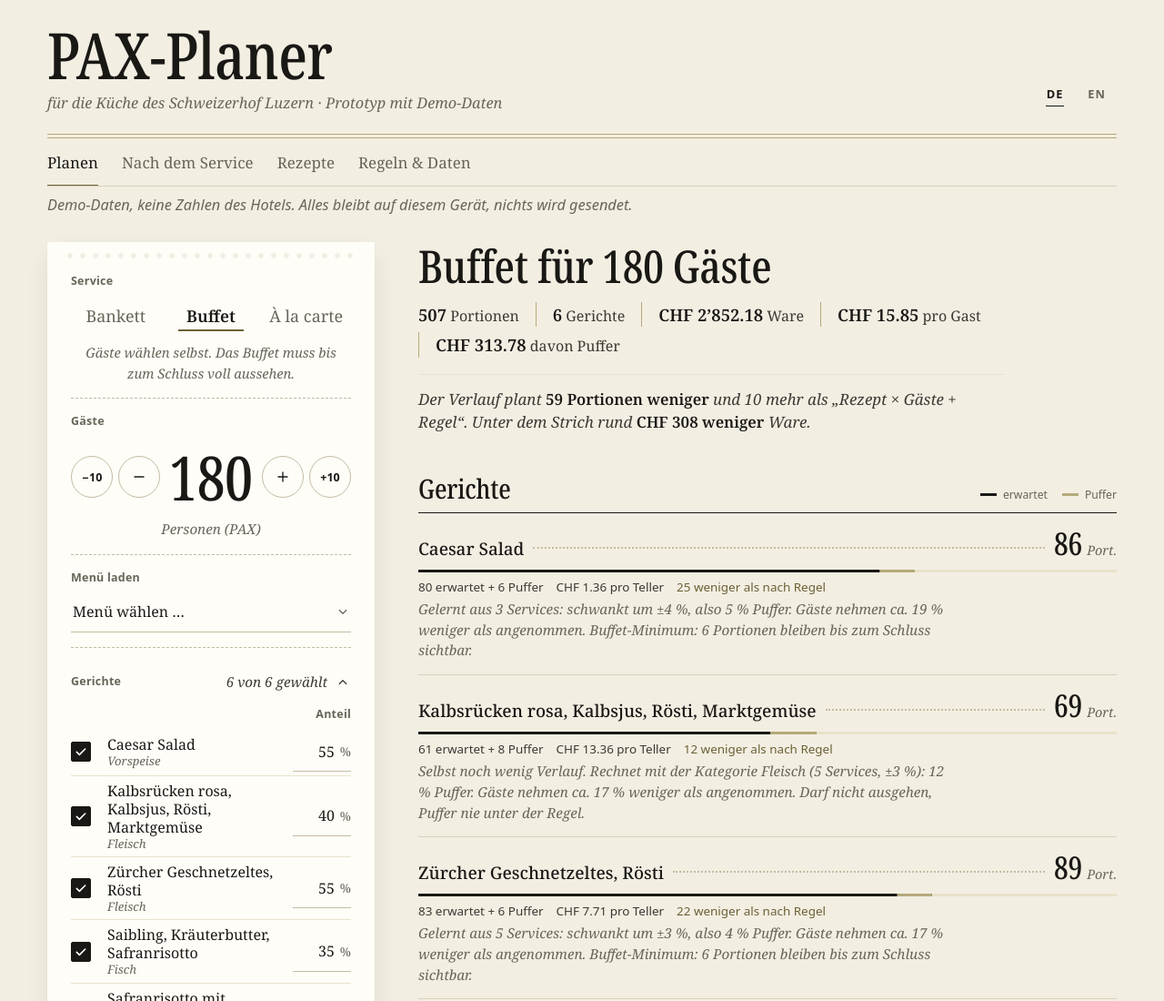
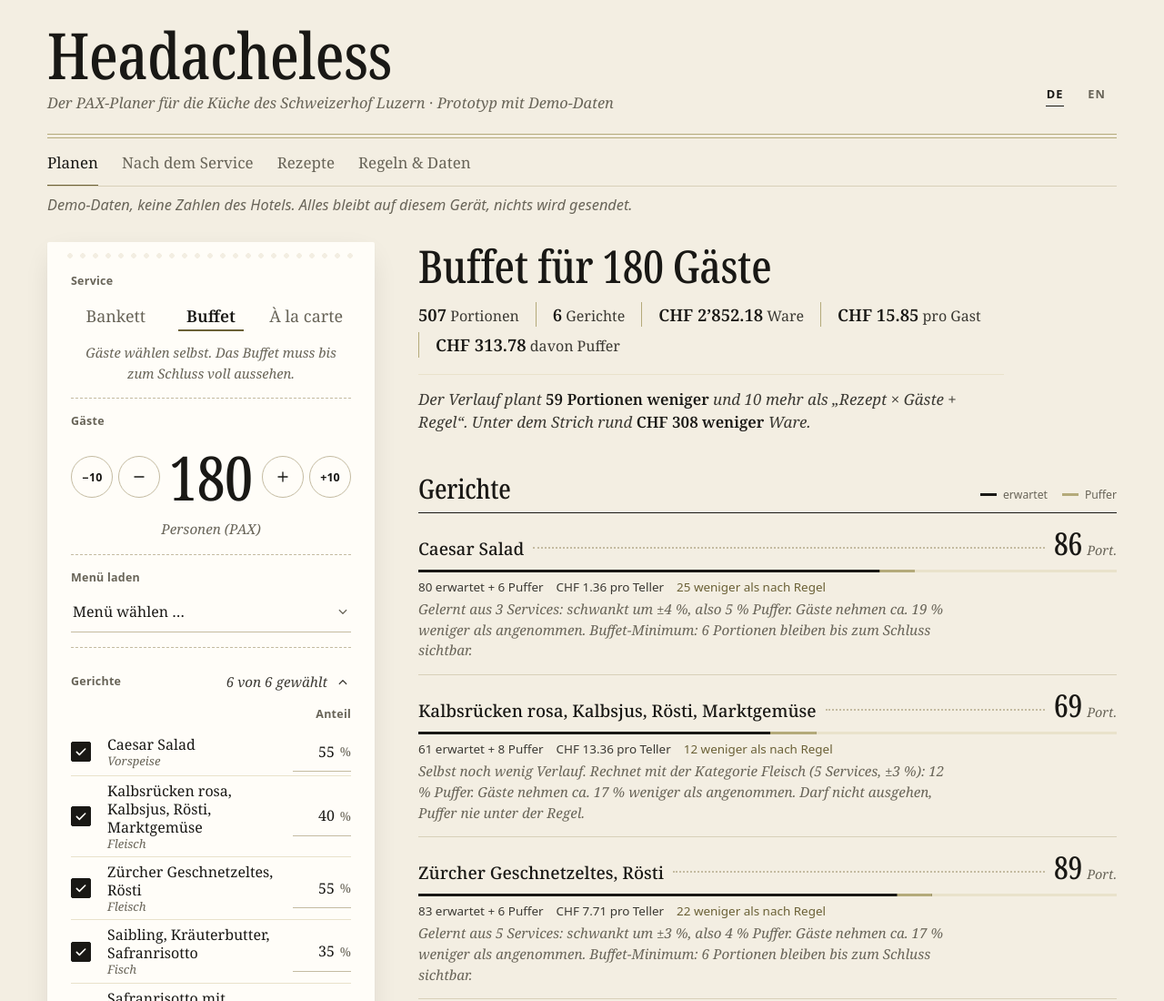
Before and after one commit to DunneWorks/headacheless, a plain HTML site: page index.html in a window 1280 px wide. Shown: the top 1100 px of the page at 91% size. Drawn offline with Linux system fonts and the light colour scheme.

Commit message:
Rename the app to Headacheless
Co-Authored-By: Claude Opus 5.5 <noreply@anthropic.com>

```diff
--- a/index.html
+++ b/index.html
@@ -6,10 +6,12 @@
 <meta name="theme-color" content="#f3eee2">
 <meta name="robots" content="noindex, nofollow">
 <meta name="apple-mobile-web-app-capable" content="yes">
-<title>PAX-Planer · Schweizerhof Luzern</title>
-<meta name="description" content="Prototyp: Portionen, Mise en place und Bestellung pro Gericht, mit einem Puffer, der aus jedem Service lernt.">
+<title>Headacheless · Schweizerhof Luzern</title>
+<meta name="application-name" content="Headacheless">
+<meta name="apple-mobile-web-app-title" content="Headacheless">
+<meta name="description" content="Headacheless, Prototyp: Portionen, Mise en place und Bestellung pro Gericht, mit einem Puffer, der aus jedem Service lernt.">
 <!--
-  PAX planner, concept prototype for the Schweizerhof Luzern kitchen. Version 2, phone first.
+  Headacheless: the PAX planner, concept prototype for the Schweizerhof Luzern kitchen. Version 2, phone first.
   Built from .claude/skills/fnb-kitchen-pilot. Edit this source, then run build.py.
   One offline file: no network, no login. Data lives in this browser (localStorage),
   with backup export and import. Demo data only: no figures from the hotel.
@@ -400,8 +402,8 @@ footer.wrap{border-top:1px solid var(--hair);padding-top:18px;padding-bottom:34p
 <header class="mast wrap">
   <div class="mast__in">
     <div>
-      <h1 data-t="appTitle">PAX-Planer</h1>
-      <p data-t="appSub">für die Küche des Schweizerhof Luzern · Prototyp mit Demo-Daten</p>
+      <h1 data-t="appTitle">Headacheless</h1>
+      <p data-t="appSub">Der PAX-Planer für die Küche des Schweizerhof Luzern · Prototyp mit Demo-Daten</p>
     </div>
     <div class="lang" role="group" aria-label="Sprache / Language">
       <button type="button" data-lang="de" aria-pressed="true">DE</button>
@@ -437,7 +439,7 @@ footer.wrap{border-top:1px solid var(--hair);padding-top:18px;padding-bottom:34p
 "use strict";
 /* ======================= words ======================= */
 const T={
-de:{skip:"Zum Inhalt",appTitle:"PAX-Planer",appSub:"für die Küche des Schweizerhof Luzern · Prototyp mit Demo-Daten",
+de:{skip:"Zum Inhalt",appTitle:"Headacheless",appSub:"Der PAX-Planer für die Küche des Schweizerhof Luzern · Prototyp mit Demo-Daten",
  tabPlan:"Planen",tabAfter:"Nach dem Service",tabRecipes:"Rezepte",tabRules:"Regeln & Daten",
  tabPlanS:"Planen",tabAfterS:"Service",tabRecipesS:"Rezepte",tabRulesS:"Regeln",
  notice:"Demo-Daten, keine Zahlen des Hotels. Alles bleibt auf diesem Gerät, nichts wird gesendet.",
@@ -510,9 +512,9 @@ de:{skip:"Zum Inhalt",appTitle:"PAX-Planer",appSub:"für die Küche des Schweize
  resetDemo:"Auf Demo-Daten zurücksetzen",confirmReset:"Alle eigenen Rezepte und den Verlauf durch die Demo-Daten ersetzen?",
  imported:"Importiert: {n} Komponente(n).",importFail:"Datei nicht lesbar. Bitte die Vorlage verwenden.",backupLoaded:"Sicherung geladen.",
  csvHead:"Komponente;Ergibt;Einheit;Zutat;Menge;Einheit;CHF pro kg/l/Stk;Gebinde;Haltbar Tage;Lieferant",
- xTitle:"Bestellliste · {svc} · {pax} Gäste",xSub:"Erstellt am {date} mit dem PAX-Planer (Prototyp, Demo-Daten)",xUnit:"Einheit",xPack:"Gebinde",xSheet:"Bestellung",
+ xTitle:"Bestellliste · {svc} · {pax} Gäste",xSub:"Erstellt am {date} mit Headacheless (Prototyp, Demo-Daten)",xUnit:"Einheit",xPack:"Gebinde",xSheet:"Bestellung",
  unit_g:"g",unit_ml:"ml",unit_pcs:"Stk",unit_port:"Port.",days:"T."},
-en:{skip:"Skip to content",appTitle:"PAX planner",appSub:"for the Schweizerhof Luzern kitchen · prototype with demo data",
+en:{skip:"Skip to content",appTitle:"Headacheless",appSub:"The PAX planner for the Schweizerhof Luzern kitchen · prototype with demo data",
  tabPlan:"Plan",tabAfter:"After service",tabRecipes:"Recipes",tabRules:"Rules & data",
  tabPlanS:"Plan",tabAfterS:"Service",tabRecipesS:"Recipes",tabRulesS:"Rules",
  notice:"Demo data, not the hotel's figures. Everything stays on this device. Nothing is sent.",
@@ -585,7 +587,7 @@ en:{skip:"Skip to content",appTitle:"PAX planner",appSub:"for the Schweizerhof L
  resetDemo:"Reset to demo data",confirmReset:"Replace all your recipes and history with the demo data?",
  imported:"Imported: {n} component(s).",importFail:"Couldn't read the file. Please use the template.",backupLoaded:"Backup loaded.",
  csvHead:"Component;Makes;Unit;Ingredient;Qty;Unit;CHF per kg/l/pc;Pack;Keeps days;Supplier",
- xTitle:"Order list · {svc} · {pax} guests",xSub:"Made on {date} with the PAX planner (prototype, demo data)",xUnit:"Unit",xPack:"Pack",xSheet:"Order",
+ xTitle:"Order list · {svc} · {pax} guests",xSub:"Made on {date} with Headacheless (prototype, demo data)",xUnit:"Unit",xPack:"Pack",xSheet:"Order",
  unit_g:"g",unit_ml:"ml",unit_pcs:"pcs",unit_port:"ptn",days:"d"}
 };
 const SVC=["banquet","buffet","alacarte"];
@@ -1210,7 +1212,7 @@ document.addEventListener("click",e=>{
     case"deleteComp":if(r){const used=usedIn(r.id);if(used.length){toast(t("compInUse",{d:nm(r.name),list:used.map(x=>nm(x.name)).join(", ")}));break;}
       if(confirm(t("confirmDelete",{d:nm(r.name)}))){S.recipes=S.recipes.filter(x=>x!==r);save();renderRecipes();}}break;
     case"resetLearn":if(d&&confirm(t("confirmResetLearn",{d:nm(d.name)}))){d.learn={banquet:[],buffet:[],alacarte:[]};save();renderRecipes();}break;
-    case"exportBackup":download(`pax-planer-sicherung-${today()}.json`,JSON.stringify(S,null,1),"application/json");break;
+    case"exportBackup":download(`headacheless-sicherung-${today()}.json`,JSON.stringify(S,null,1),"application/json");break;
     case"csvTemplate":csvTemplate();break;
     case"resetDemo":if(confirm(t("confirmReset"))){const lang=S.lang;S=seed();S.lang=lang;S.ui.tab="rules";prevScale={};save();render();}break;
   }
```
